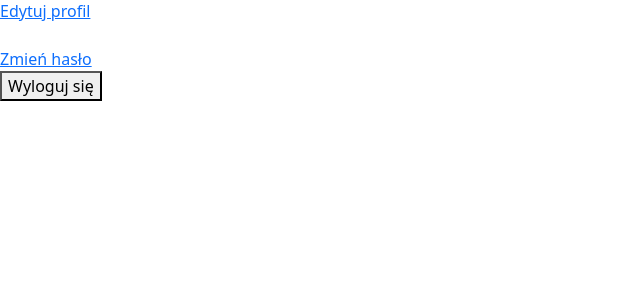
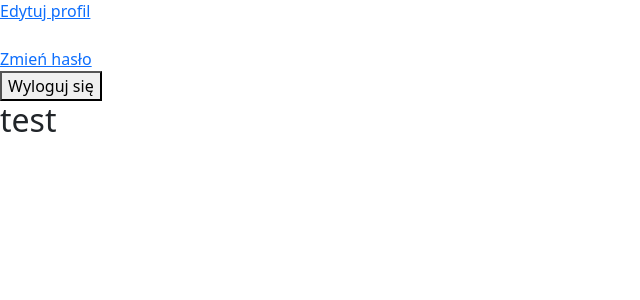
Before and after one commit to mpolan/projekt_blog, a Django app: page /ustawienia_konta/ in a window 1280 px wide. Shown: the part 466-766 px from the top of the page, without its empty margins (0-640 px from the left). Run offline with Django 5.2, Linux system fonts and the light colour scheme.

Commit message:
Update personal_blog/templates/base.html

```diff
--- a/personal_blog/templates/base.html
+++ b/personal_blog/templates/base.html
@@ -16,5 +16,6 @@
 {% block page_title %}{% endblock page_title %}
 {% block page_content %}{% endblock page_content %}
 <script src="https://cdn.jsdelivr.net/npm/bootstrap@5.3.6/dist/js/bootstrap.bundle.min.js" integrity="sha384-j1CDi7MgGQ12Z7Qab0qlWQ/Qqz24Gc6BM0thvEMVjHnfYGF0rmFCozFSxQBxwHKO" crossorigin="anonymous"></script>
+<h2>test</h2>
 </body>
 </html>
```
